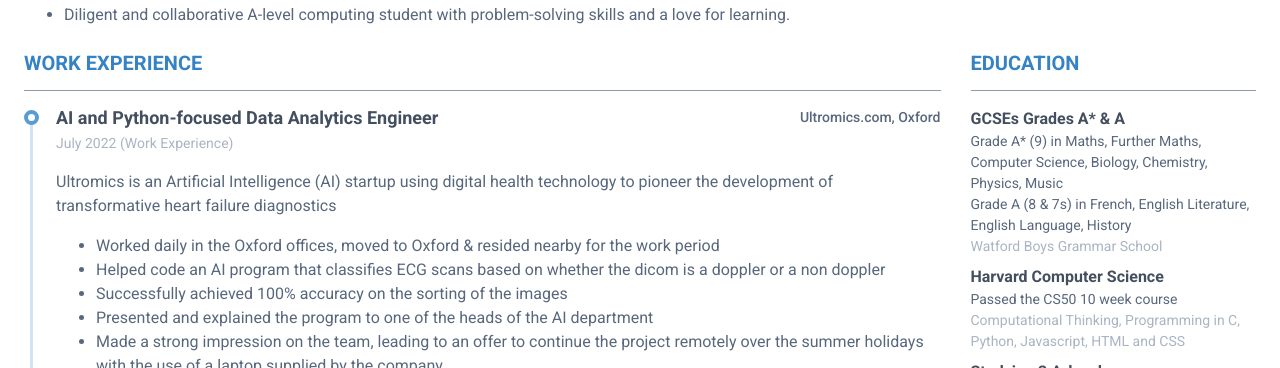
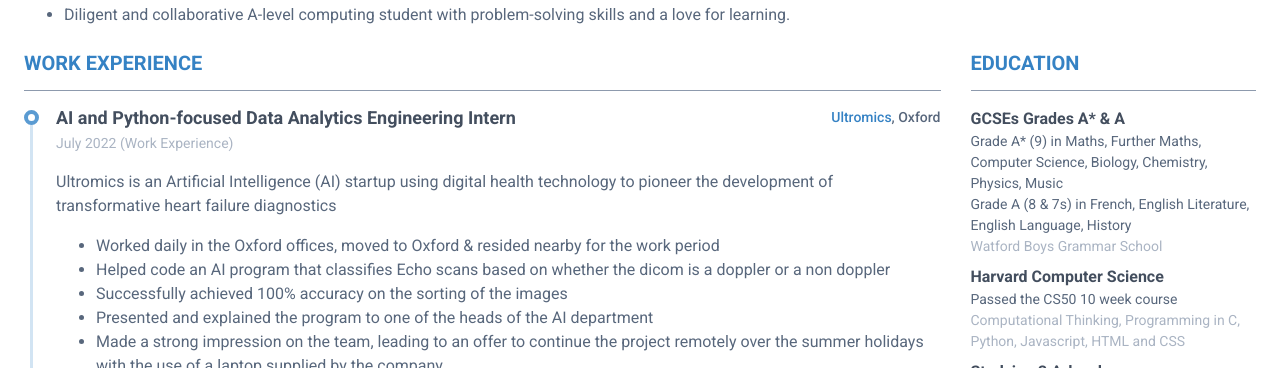
Before and after one commit to Hamy200/resume, a Jekyll site: the page built from index.markdown, in a window 1280 px wide. Shown: the part 236-604 px from the top of the page. Built offline with Jekyll 4.4.1, drawn with Linux system fonts in a browser that asks for light colours; nearby versions of some CDN libraries.

Commit message:
Update data.yml

```diff
--- a/_data/data.yml
+++ b/_data/data.yml
@@ -24,13 +24,13 @@ education:
 
 
 experiences:
-  - role: AI and Python-focused Data Analytics Engineer
+  - role: AI and Python-focused Data Analytics Engineering Intern
     time: July 2022 (Work Experience)
-    company: Ultromics.com, Oxford
+    company: <a href="ultromics.com">Ultromics</a>, Oxford
     details: |
       Ultromics is an Artificial Intelligence (AI) startup using digital health technology to pioneer the development of transformative heart failure diagnostics
       - Worked daily in the Oxford offices, moved to Oxford & resided nearby for the work period
-      - Helped code an AI program that classifies ECG scans based on whether the dicom is a doppler or a non doppler
+      - Helped code an AI program that classifies Echo scans based on whether the dicom is a doppler or a non doppler
       - Successfully achieved 100% accuracy on the sorting of the images
       - Presented and explained the program to one of the heads of the AI department
       - Made a strong impression on the team, leading to an offer to continue the project remotely over the summer holidays with the use of a laptop supplied by the company
```
